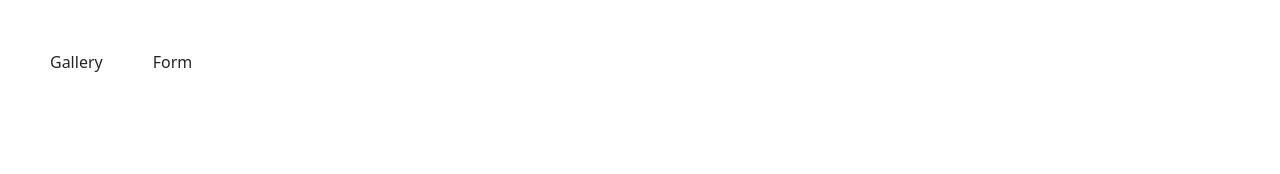
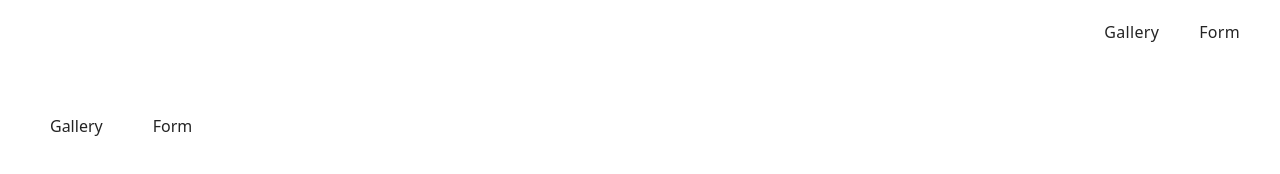
Before and after one commit to tms-zngs/goit-js-hw-09, a plain HTML site: page index.html in a window 1280 px wide. Drawn offline with Linux system fonts and the light colour scheme.

Commit message:
Deploying to gh-pages from @ tms-zngs/goit-js-hw-09@6a702598765a2ad54c0a41598f69a6b1d3224b87 🚀

```diff
--- a/index.html
+++ b/index.html
@@ -9,7 +9,25 @@
     <link rel="stylesheet" crossorigin href="/goit-js-hw-09/assets/styles-u41WJSVg.css">
   </head>
   <body>
+    <header class="header">
+  <div class="container">
+    <nav class="nav">
+      <ul class="nav-list">
+        <li class="nav-item">
+          <a class="nav-link {=$highlight-act}" href="./1-gallery.html"
+            >Gallery</a
+          >
+        </li>
+        <li class="nav-item">
+          <a class="nav-link {=$highlight-curr}" href="./2-form.html">Form</a>
+        </li>
+      </ul>
+    </nav>
+  </div>
+</header>
+
     <main>
+
       <ul class="navi">
         <li class="navi-item"><a href="./1-gallery.html">Gallery</a></li>
         <li class="navi-item"><a href="./2-form.html">Form</a></li>
```
